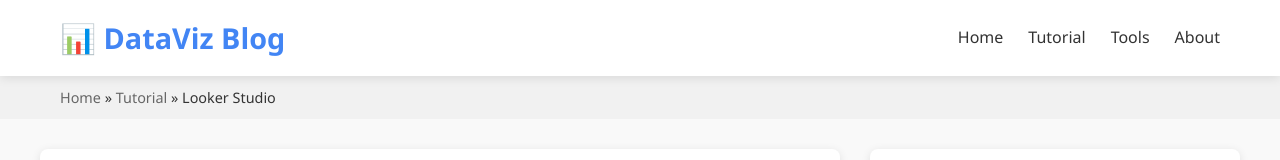
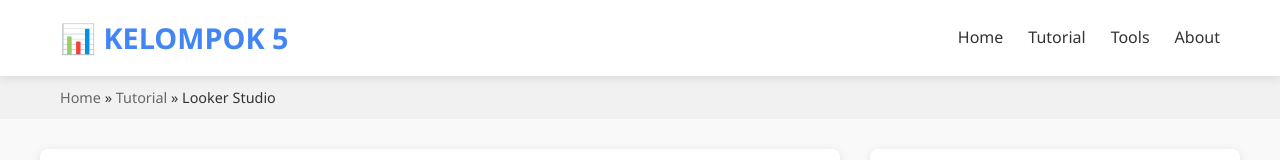
Before and after one commit to rizkyrmdnn/pemodelan-data, a plain HTML site: page index.html in a window 1280 px wide. Shown: the top 160 px of the page. Drawn offline with Linux system fonts and the light colour scheme.

Commit message:
Update index.html

```diff
--- a/index.html
+++ b/index.html
@@ -41,7 +41,7 @@
 <body>
     <header class="header">
         <div class="container">
-            <h1 class="logo">📊 DataViz Blog</h1>
+            <h1 class="logo">📊 KELOMPOK 5</h1>
             <nav class="main-nav">
                 <ul>
                     <li><a href="#">Home</a></li>
```
